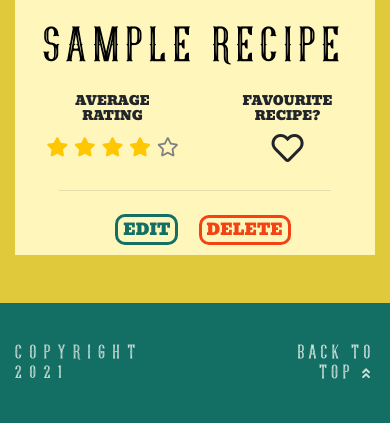
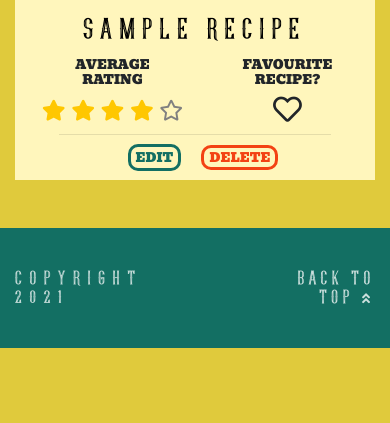
Before and after one commit to richardthorp/rodeo, a Flask app: page /added_recipes in a window 390 px wide. Shown: the part 737-1160 px from the top of the page. After the commit the page ends 1085 px from the top, so only its background shows below. Run offline with Flask 2, Linux system fonts and the light colour scheme; the visitor is signed in with stand-in values (Sample User, id 1); a database or web service that is not in the repository returns one stand-in record (values such as "Sample title"); some libraries are stand-ins or nearby versions.

Commit message:
Refine recipe card styles on small screens

```diff
--- a/static/css/style.css
+++ b/static/css/style.css
@@ -177,10 +177,11 @@ nav {
 
 .recipe-card hr {
     width: 80%;
+    margin: 0px auto 5px;
 }
 
 .recipe-card i {
-    font-size: 2rem;
+    font-size: 1.8rem;
 }
 
 .recipe-card form i {
@@ -219,18 +220,25 @@ nav {
 }
 
 .recipe-card .star {
-    font-size: 1.8rem;
+    font-size: 1.5rem;
 }
 
 .recipe-card-title {
-    font-size: 2rem;
-    padding-top: 20px;
-    line-height: 50px;
+    font-size: 1.2rem;
+    margin: 0;
+    padding-top: 10px;
+    line-height: 40px;
+}
+
+.recipe-card h6 {
+    font-size: 0.8rem;
+    margin-top: 8px;
 }
 
 .shrink-header {
-    font-size: 1.5rem;
-    padding-top: 20px;
+    font-size: 1rem;
+    padding-top: 10px;
+    line-height: 35px;
 }
 
 /*------------------------------------------------------- RECIPE PAGE */
@@ -412,6 +420,7 @@ nav {
     border-radius: 10px;
     padding: 0 5px;
     cursor: pointer;
+    font-size: 0.8rem;
 }
 
 .custom-button {
@@ -760,15 +769,6 @@ nav {
     .recipe-card {
         padding: 10px;
     }
-    .recipe-card .star{
-        font-size: 1.5rem;
-    }
-    .recipe-card-title {
-        font-size: 2rem;
-    }
-    .recipe-card h6 {
-        font-size: 0.8rem;
-    }
     .recipe-header img {
         width: 90%;
     }
@@ -790,9 +790,6 @@ nav {
         -webkit-box-align: center;
             -ms-flex-align: center;
                 align-items: center;
-    }
-    .recipe-card-ratings .star i {
-        font-size: 1.2rem;
     }
 }
 
@@ -868,6 +865,32 @@ nav {
     }
     .about-row {
         min-height: 300px;
+    }
+    .recipe-card-title {
+        font-size: 2rem;
+        padding-top: 20px;
+        line-height: 50px;
+        margin-bottom: 10px;
+    }
+    .shrink-header {
+        font-size: 1.5rem;
+        padding-top: 20px;
+    }
+    .recipe-card h6 {
+        font-size: 1rem;
+        margin-top: 16px;
+    }
+    .recipe-card .star {
+        font-size: 1.8rem;
+    }
+    .recipe-card hr {
+        margin: 16px auto;
+    }
+    .recipe-card i {
+        font-size: 2rem;
+    }
+    .custom-button, .delete-button {
+        font-size: 1rem;
     }
     .login-form {
         height: 579.67px;
--- a/templates/added_recipes.html
+++ b/templates/added_recipes.html
@@ -154,7 +154,7 @@
                 <div class="recipe-card-footer row">
                     <!-- AVERAGE RATING SECTION -->
                     <div class="col-6 text-center recipe-card-ratings">
-                        <h6 class="sub-header mt-3">Average<br />Rating</h6>
+                        <h6 class="sub-header">Average<br />Rating</h6>
                         <div class="ratings-container">
                             <!-- Stars rendered in scripts.js -->
                             {{ recipe.average_rating }}
@@ -162,7 +162,7 @@
                     </div>
                     <!-- ADD TO FAVOURITES SECTION -->
                     <div class="col-6 text-center">
-                        <h6 class="sub-header mt-3">Favourite<br />Recipe?</h6>
+                        <h6 class="sub-header">Favourite<br />Recipe?</h6>
                         <form class="trigger-form-send" method="POST" action="{{ url_for('toggle_favourite', recipe_id=recipe._id,
                                      return_page='added_recipes', page=page, sort_by=sort_by, filters=filters) }}">
                             {% if session['username'] in recipe.favourites %}
@@ -186,7 +186,7 @@
                 </div>
                 <hr />
                 <div class="row">
-                    <div class="col-12 text-center mt-2">
+                    <div class="col-12 text-center mt-1 mt-sm-2">
                         <a href="{{ url_for('edit_recipe', recipe_id=recipe._id) }}">
                             <span class="custom-button ml-3">Edit</span>
                         </a>
--- a/templates/all_recipes.html
+++ b/templates/all_recipes.html
@@ -115,7 +115,7 @@
                 <div class="recipe-card-footer row">
                     <!-- AVERAGE RATING SECTION -->
                     <div class="col-6 text-center recipe-card-ratings">
-                        <h6 class="sub-header mt-3">Average<br />Rating</h6>
+                        <h6 class="sub-header">Average<br />Rating</h6>
                         <div class="ratings-container">
                             <!-- Stars rendered in scripts.js -->
                             {{ recipe.average_rating }}
@@ -123,7 +123,7 @@
                     </div>
                     <!-- ADD TO FAVOURITES SECTION -->
                     <div class="col-6 text-center">
-                        <h6 class="sub-header mt-3">Favourite<br />Recipe?</h6>
+                        <h6 class="sub-header">Favourite<br />Recipe?</h6>
                         {% if session['username'] %}
                         <!-- User is logged in -->
                         <form class="trigger-form-send" method="POST" action="{{ url_for('toggle_favourite', recipe_id=recipe._id,
--- a/templates/my_recipes.html
+++ b/templates/my_recipes.html
@@ -149,7 +149,7 @@
                 <div class="recipe-card-footer row">
                     <!-- AVERAGE RATING SECTION -->
                     <div class="col-6 text-center recipe-card-ratings">
-                        <h6 class="sub-header mt-3">Average<br />Rating</h6>
+                        <h6 class="sub-header">Average<br />Rating</h6>
                         <div class="ratings-container">
                             <!-- Stars rendered in scripts.js -->
                             {{ recipe.average_rating }}
@@ -157,7 +157,7 @@
                     </div>
                     <!-- ADD TO FAVOURITES SECTION -->
                     <div class="col-6 text-center">
-                        <h6 class="sub-header mt-3">Favourite<br />Recipe?</h6>
+                        <h6 class="sub-header">Favourite<br />Recipe?</h6>
                         <form class="trigger-form-send" method="POST" action="{{ url_for('toggle_favourite', recipe_id=recipe._id,
                                  page=page, return_page='my_recipes', sort_by=sort_by, filters=filters) }}">
                             {% if session['username'] in recipe.favourites %}
```
Also changed, not shown: templates/index.html (+6 -6 lines).
